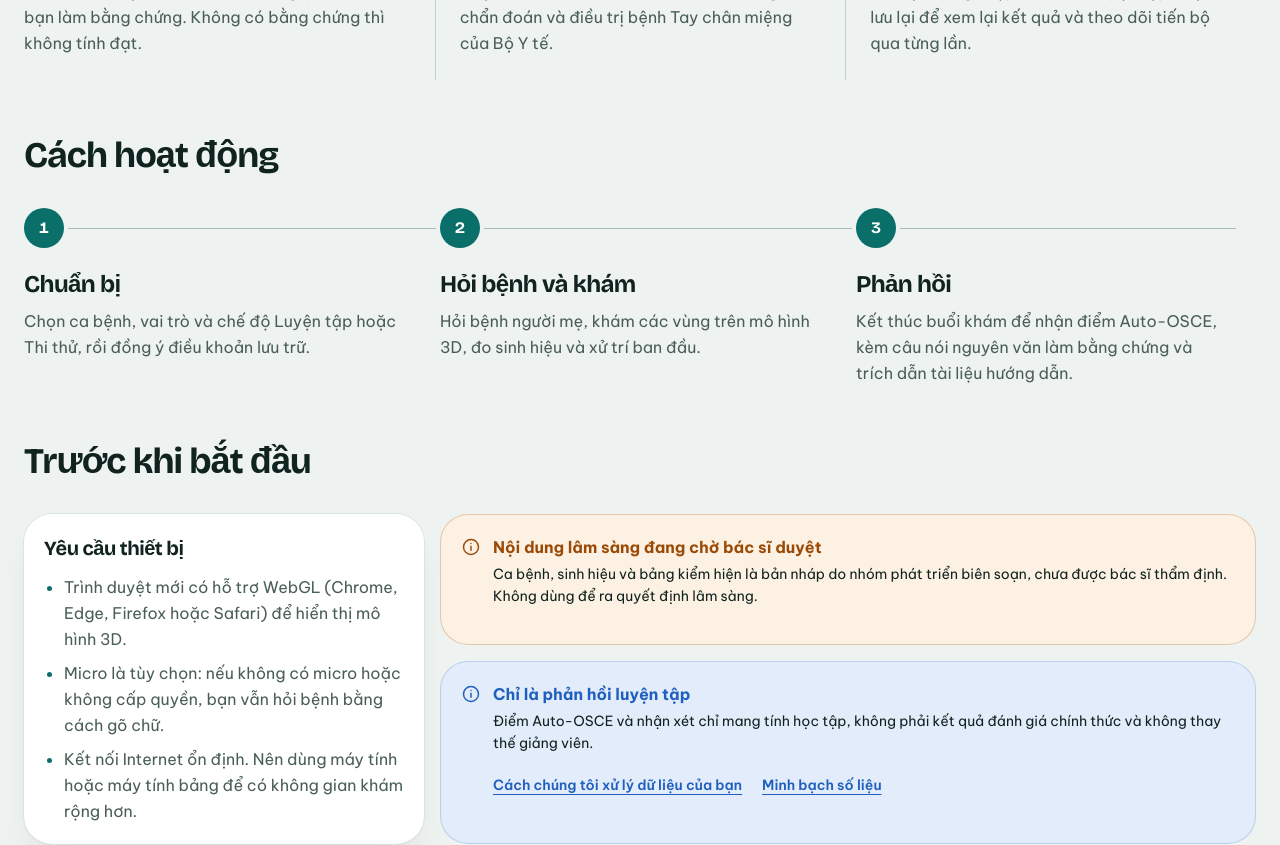
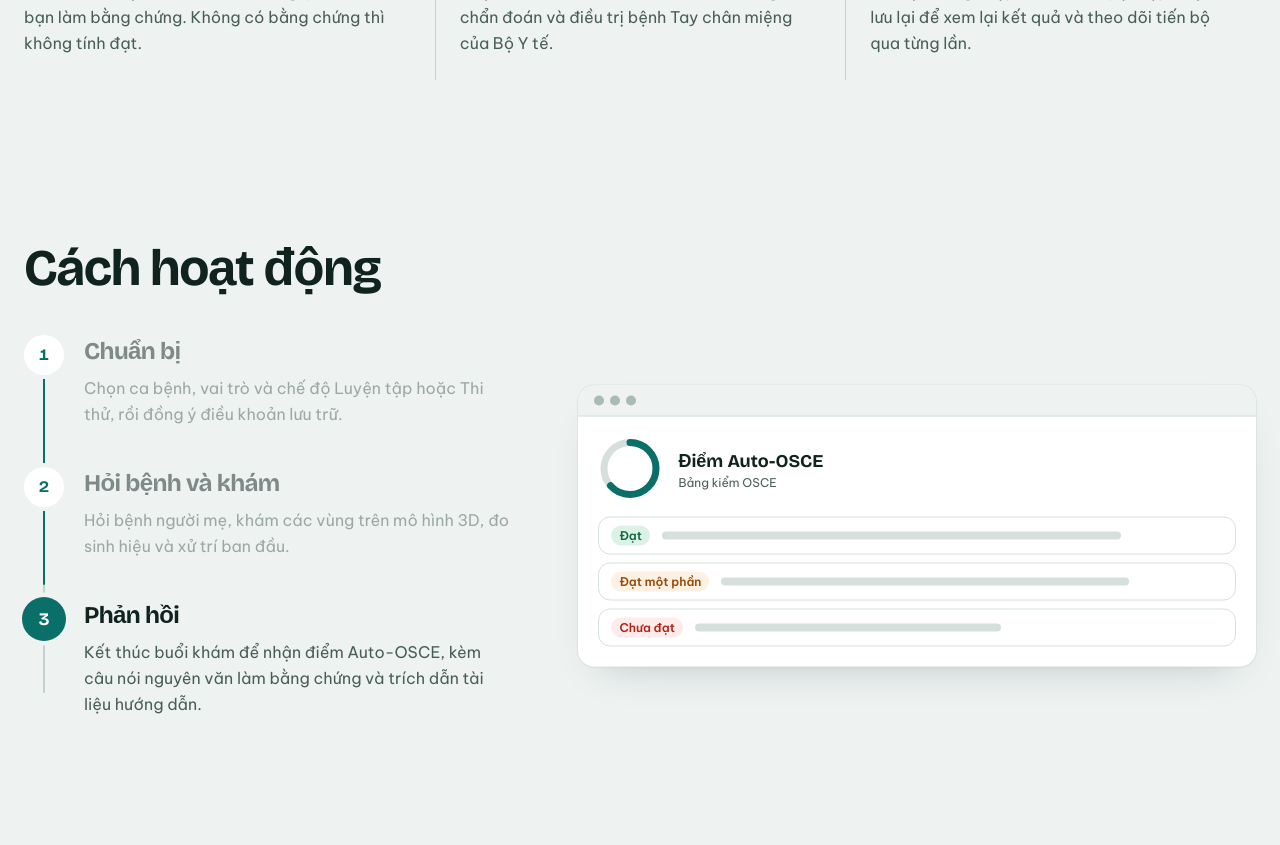
Before and after one commit to SyxThan/AI_Virtual_Patient, a Next.js app in the folder apps/web/: page / in a window 1280 px wide. Shown: the part 1540-2385 px from the top of the page. Built offline with nearby package versions, Linux system fonts and the light colour scheme; no server answers.

Commit message:
feat(web): pin how-it-works on scroll; reveal sections once [AVP-142]
Co-Authored-By: Claude Opus 5.5 <noreply@anthropic.com>

```diff
--- a/apps/web/src/app/page.tsx
+++ b/apps/web/src/app/page.tsx
@@ -3,6 +3,7 @@ import HeroTile from "@/components/landing/HeroTile";
 import FeatureTiles from "@/components/landing/FeatureTiles";
 import HowItWorks from "@/components/landing/HowItWorks";
 import LandingNotices from "@/components/landing/LandingNotices";
+import RevealObserver from "@/components/motion/RevealObserver";
 
 export default function Home() {
   return (
@@ -13,7 +14,9 @@ export default function Home() {
         <FeatureTiles />
       </div>
       <HowItWorks />
+      {/* The clinical notices and device requirements stay static (no reveal). */}
       <LandingNotices />
+      <RevealObserver />
     </PageShell>
   );
 }
--- a/apps/web/src/components/landing/FeatureTiles.tsx
+++ b/apps/web/src/components/landing/FeatureTiles.tsx
@@ -29,8 +29,9 @@ export default function FeatureTiles() {
   return (
     <>
       <h2 className="sr-only">{L.featuresTitle}</h2>
+      <div data-reveal="" className="grid grid-cols-1 gap-4 sm:col-span-2 sm:grid-cols-2 lg:col-span-6">
       {BIG.map(({ key, tone, art }) => (
-        <TiltCard key={key} className="sm:col-span-1 lg:col-span-3">
+        <TiltCard key={key} className="h-full">
           <Tile as="article" tone={tone} className="flex h-full flex-col gap-6">
             <span className={TILE_MUTED[tone]}>{art}</span>
             <div>
@@ -40,7 +41,8 @@ export default function FeatureTiles() {
           </Tile>
         </TiltCard>
       ))}
-      <div className="mt-4 grid grid-cols-1 sm:col-span-2 lg:col-span-6 lg:grid-cols-3">
+      </div>
+      <div data-reveal="" className="mt-4 grid grid-cols-1 sm:col-span-2 lg:col-span-6 lg:grid-cols-3">
         {SMALL.map(({ key, art }, i) => (
           <article
             key={key}
--- a/apps/web/src/components/landing/HeroTile.tsx
+++ b/apps/web/src/components/landing/HeroTile.tsx
@@ -4,11 +4,10 @@ import Tile from "@/components/ui/Tile";
 import { FOCUS_RING_DARK } from "@/components/ui/focus";
 import ConversationStage from "./ConversationStage";
 import EcgMonitor from "./EcgMonitor";
+import { HOW_IT_WORKS_ID } from "./ids";
 import StartCta from "./StartCta";
 
 const L = vi.landing;
-
-export const HOW_IT_WORKS_ID = "cach-hoat-dong";
 
 /**
  * The landing hero. Server component; only the monitor, the sample conversation
--- a/apps/web/src/components/landing/HowItWorks.tsx
+++ b/apps/web/src/components/landing/HowItWorks.tsx
@@ -1,38 +1,105 @@
+"use client";
+
+import { motion, useMotionValueEvent, useScroll } from "motion/react";
+import { useEffect, useRef, useState, type ReactNode } from "react";
 import vi from "../../../messages/vi.json";
-import { HOW_IT_WORKS_ID } from "./HeroTile";
+import { useReducedMotion } from "@/hooks/useMotionPrefs";
+import { HOW_IT_WORKS_ID } from "./ids";
+import { DebriefMockup, SetupMockup, WorkspaceMockup } from "./StepMockups";
 
 const L = vi.landing;
+const MOCKUPS: ReactNode[] = [<SetupMockup key="s" />, <WorkspaceMockup key="w" />, <DebriefMockup key="d" />];
 
 /**
- * The three real steps of a session, in order: the numbering encodes the
- * sequence and a rail joins the steps on wide screens.
+ * The three real steps of a session, in order (the numbers encode the sequence).
+ * Desktop: the section pins for ~3 screens of scrolling; a rail fills from step 1
+ * to 3 with scroll progress; the active number grows and fills, the other steps
+ * dim to 50%, and a preview beside it cross-fades (350 ms) between simple
+ * mockups of the setup, clinic and debrief screens.
+ * Phones: no pin, stacked, each step with its mockup; the rail fills as you scroll.
+ * Reduced motion: stacked like phones, all steps full, rail full.
  */
 export default function HowItWorks() {
+  const ref = useRef<HTMLElement>(null);
+  const reduced = useReducedMotion();
+  const [wide, setWide] = useState(false);
+  const [active, setActive] = useState(0);
+
+  useEffect(() => {
+    const mq = window.matchMedia("(min-width: 64rem)");
+    const update = () => setWide(mq.matches);
+    const id = setTimeout(update, 0);
+    mq.addEventListener("change", update);
+    return () => {
+      clearTimeout(id);
+      mq.removeEventListener("change", update);
+    };
+  }, []);
+
+  // Pinned: progress over the whole tall section. Stacked: while it crosses the middle of the screen.
+  const pinned = useScroll({ target: ref, offset: ["start start", "end end"] });
+  const stacked = useScroll({ target: ref, offset: ["start 0.7", "end 0.7"] });
+  const progress = wide ? pinned.scrollYProgress : stacked.scrollYProgress;
+
+  useMotionValueEvent(pinned.scrollYProgress, "change", (p) => {
+    setActive(Math.min(L.steps.length - 1, Math.floor(p * L.steps.length)));
+  });
+
   return (
-    <section aria-labelledby="steps-title" id={HOW_IT_WORKS_ID} className="mt-14 scroll-mt-24">
-      <h2 id="steps-title" className="font-display text-3xl font-bold tracking-tight text-ink sm:text-4xl">
+    <section
+      ref={ref}
+      aria-labelledby="steps-title"
+      id={HOW_IT_WORKS_ID}
+      className={`relative mt-14 scroll-mt-24 lg:motion-safe:h-[300vh]`}
+    >
+      <div className={`lg:motion-safe:sticky lg:motion-safe:top-24 lg:motion-safe:flex lg:motion-safe:h-[calc(100vh-7rem)] lg:motion-safe:flex-col lg:motion-safe:justify-center`}>
+        <div data-reveal="">
+          <h2 id="steps-title" className="font-display text-[clamp(32px,4vw,56px)] font-bold leading-[1.05] tracking-tight text-ink">
             {L.stepsTitle}
           </h2>
-      <ol className="relative mt-8 grid grid-cols-1 gap-6 sm:grid-cols-3 sm:gap-4">
+        </div>
+
+        <div className="relative mt-10 lg:grid lg:grid-cols-12 lg:gap-10">
+          {/* Pinned: the list and its items are static so each mockup positions against this grid (the preview column). */}
+          <ol className="relative lg:col-span-5 lg:motion-reduce:col-span-8 lg:motion-safe:static">
+            {/* The rail: a track and a fill that grows with scroll progress (transform only). */}
+            <span aria-hidden="true" className="absolute bottom-6 left-5 top-5 w-0.5 -translate-x-1/2 bg-line-strong/60" />
+            <motion.span
+              aria-hidden="true"
+              className="absolute bottom-6 left-5 top-5 w-0.5 origin-top -translate-x-1/2 bg-primary"
+              style={{ scaleY: reduced ? 1 : progress }}
+            />
+            {L.steps.map((step, i) => (
+              <li
+                key={step.title}
+                data-active={active === i}
+                className="group relative flex gap-5 pb-10 last:pb-0 lg:motion-safe:static"
+              >
                 <span
                   aria-hidden="true"
-          className="absolute left-5 top-0 hidden h-px w-[calc(100%-2.5rem)] bg-line-strong sm:top-5 sm:block"
-        />
-        {L.steps.map((step, i) => (
-          <li key={step.title} className="relative flex gap-4 sm:flex-col sm:gap-5">
-            <span
-              className="font-display tabular relative z-10 flex h-10 w-10 shrink-0 items-center justify-center rounded-full bg-primary text-base font-bold text-white ring-4 ring-canvas"
-              aria-hidden="true"
+                  className={`font-display tabular relative z-10 flex h-10 w-10 shrink-0 items-center justify-center rounded-full bg-primary text-base font-bold text-white ring-4 ring-canvas transition-[transform,background-color,color] duration-[var(--dur-base)] lg:motion-safe:bg-surface lg:motion-safe:text-primary lg:motion-safe:group-data-[active=true]:scale-110 lg:motion-safe:group-data-[active=true]:bg-primary lg:motion-safe:group-data-[active=true]:text-white`}
                 >
                   {i + 1}
                 </span>
-            <div className="sm:pr-6">
+                {/* Only the text dims: the number stays opaque so the rail never shows through it. */}
+                <div className="min-w-0 flex-1">
+                  <div className="transition-opacity duration-[var(--dur-base)] lg:motion-safe:opacity-50 lg:motion-safe:group-data-[active=true]:opacity-100">
                   <h3 className="font-display text-2xl font-bold tracking-tight">{step.title}</h3>
                   <p className="mt-2 max-w-prose leading-relaxed text-ink-muted">{step.body}</p>
+                  </div>
+                  {/* Phones and reduced motion: the mockup sits under its step. Pinned: it moves into the preview column. */}
+                  <div
+                    data-active={active === i}
+                    className={`mt-5 transition-opacity duration-[var(--dur-base)] lg:max-w-none lg:motion-safe:pointer-events-none lg:motion-safe:absolute lg:motion-safe:right-0 lg:motion-safe:top-1/2 lg:motion-safe:mt-0 lg:motion-safe:w-[55%] lg:motion-safe:-translate-y-1/2 lg:motion-safe:opacity-0 lg:motion-safe:data-[active=true]:opacity-100`}
+                  >
+                    {MOCKUPS[i]}
+                  </div>
                 </div>
               </li>
             ))}
           </ol>
+        </div>
+      </div>
     </section>
   );
 }
--- /dev/null
+++ b/apps/web/src/components/landing/StepMockups.tsx
@@ -0,0 +1,96 @@
+import vi from "../../../messages/vi.json";
+
+/*
+ * Simple HTML/CSS mockups of the three real screens, built from the app's own
+ * strings (no screenshots yet: TODO(nhóm) replace with real screenshots when
+ * the team has them). Decorative: the step text carries the meaning. No scores
+ * or other numbers are shown, so nothing here can read as a measured result.
+ */
+
+const S = vi.landing.stage;
+
+function Window({ children }: { children: React.ReactNode }) {
+  return (
+    <div className="overflow-hidden rounded-card bg-surface shadow-lift ring-1 ring-line/70" aria-hidden="true">
+      <div className="flex items-center gap-1.5 border-b border-line bg-canvas px-4 py-2.5">
+        {[0, 1, 2].map((i) => (
+          <span key={i} className="h-2.5 w-2.5 rounded-full bg-line-strong" />
+        ))}
+      </div>
+      <div className="p-5">{children}</div>
+    </div>
+  );
+}
+
+export function SetupMockup() {
+  return (
+    <Window>
+      <div className="rounded-card bg-sand-soft p-4 text-sand-ink">
+        <p className="text-xs font-semibold">{vi.setup.case.label}</p>
+        <p className="font-display mt-1 text-lg font-bold leading-tight text-ink">{vi.setup.case.title}</p>
+      </div>
+      <div className="mt-3 grid grid-cols-2 gap-2 text-sm">
+        <span className="rounded-control border-2 border-primary bg-primary-soft px-3 py-2 font-semibold text-ink">{vi.setup.mode.guided}</span>
+        <span className="rounded-control border-2 border-line px-3 py-2 font-semibold text-ink-muted">{vi.setup.mode.exam}</span>
+      </div>
+      <span className="mt-3 flex h-10 items-center justify-center rounded-control bg-primary text-sm font-semibold text-white">
+        {vi.setup.start}
+      </span>
+    </Window>
+  );
+}
+
+export function WorkspaceMockup() {
+  return (
+    <Window>
+      <div className="grid grid-cols-5 gap-3">
+        <div className="col-span-2 flex items-end justify-center rounded-card bg-info-soft p-3">
+          {/* The mother holding the child, as a silhouette. */}
+          <svg viewBox="0 0 80 90" className="h-24 w-full text-info" fill="currentColor">
+            <circle cx="34" cy="20" r="11" opacity="0.8" />
+            <path d="M12 90c2-26 10-42 22-42s20 16 22 42z" opacity="0.8" />
+            <circle cx="56" cy="50" r="8" />
+            <path d="M44 90c1-16 6-26 12-26s11 10 12 26z" />
+          </svg>
+        </div>
+        <div className="col-span-3 flex flex-col gap-2 text-xs leading-snug">
+          <span className="self-end rounded-card rounded-br-control bg-primary px-3 py-2 text-white">{S.student2}</span>
+          <span className="self-start rounded-card rounded-bl-control bg-sand-soft px-3 py-2 text-ink">{S.mother2}</span>
+          <span className="mt-auto flex h-8 items-center justify-center rounded-full bg-ink text-xs font-semibold text-white">
+            {S.mic}
+          </span>
+        </div>
+      </div>
+    </Window>
+  );
+}
+
+export function DebriefMockup() {
+  const rows = [
+    { tone: "bg-success-soft text-success", label: vi.debrief.status.met, w: "w-3/4" },
+    { tone: "bg-warning-soft text-warning", label: vi.debrief.status.partial, w: "w-2/3" },
+    { tone: "bg-danger-soft text-danger", label: vi.debrief.status.unmet, w: "w-1/2" },
+  ];
+  return (
+    <Window>
+      <div className="flex items-center gap-4">
+        <svg viewBox="0 0 64 64" className="h-16 w-16 shrink-0 -rotate-90">
+          <circle cx="32" cy="32" r="26" fill="none" stroke="var(--color-line)" strokeWidth="7" />
+          <circle cx="32" cy="32" r="26" fill="none" stroke="var(--color-primary)" strokeWidth="7" strokeLinecap="round" strokeDasharray="163" strokeDashoffset="60" />
+        </svg>
+        <div>
+          <p className="font-display text-lg font-bold text-ink">{vi.debrief.score.title}</p>
+          <p className="text-xs text-ink-muted">{vi.debrief.rubric.title}</p>
+        </div>
+      </div>
+      <ul className="mt-4 space-y-2">
+        {rows.map((r) => (
+          <li key={r.label} className="flex items-center gap-3 rounded-control border border-line px-3 py-2">
+            <span className={`shrink-0 rounded-full px-2 py-0.5 text-xs font-semibold ${r.tone}`}>{r.label}</span>
+            <span className={`h-2 rounded-full bg-line ${r.w}`} />
+          </li>
+        ))}
+      </ul>
+    </Window>
+  );
+}
--- /dev/null
+++ b/apps/web/src/components/landing/ids.ts
@@ -0,0 +1,2 @@
+/** Anchor of the "how it works" section (the hero links to it). */
+export const HOW_IT_WORKS_ID = "cach-hoat-dong";
```
Lines whose indentation alone changed are shown as unchanged.
